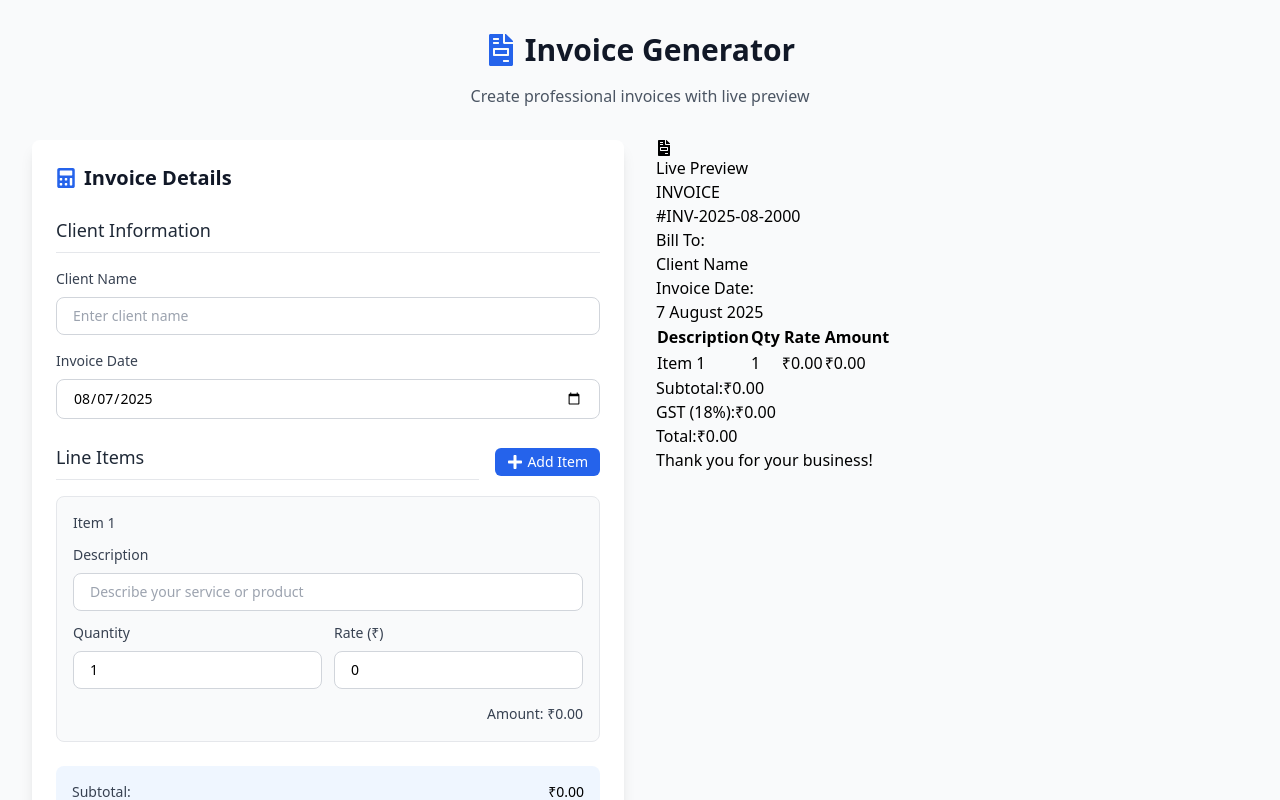
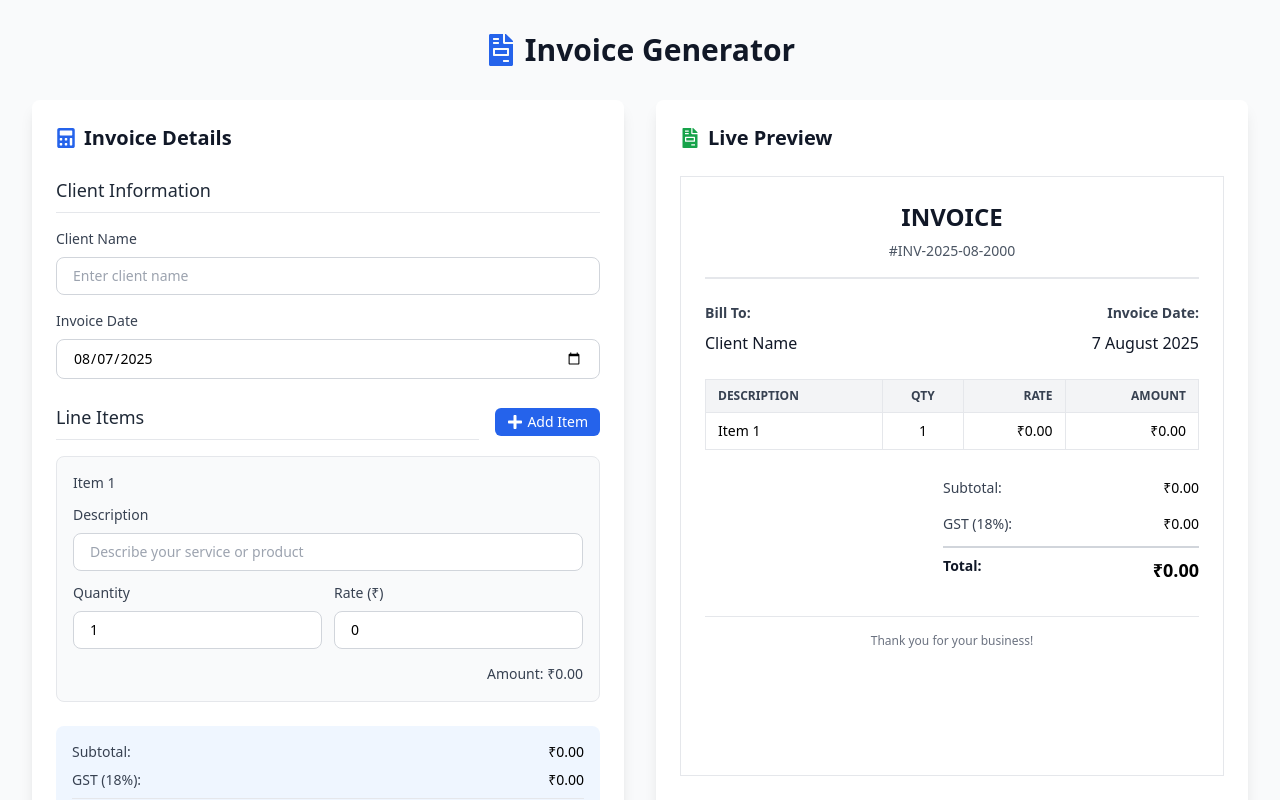
Before and after one commit to Jatin200521/Mini-Invoice-Generator-UI, a React (Create React App) app: page / in a window 1280 px wide. Shown: the top 800 px of the page. Built offline with nearby package versions, Linux system fonts and the light colour scheme.

Commit message:
Almost completed by adding CSS to Invoicepreview

```diff
--- a/src/App.js
+++ b/src/App.js
@@ -132,9 +132,6 @@ const App = () => {
               Invoice Generator
             </h1>
           </div>
-          <p className="text-gray-600">
-            Create professional invoices with live preview
-          </p>
         </div>
 
         <div className="grid grid-cols-1 lg:grid-cols-2 gap-8">
--- a/src/CSS/InvoicePreview.css
+++ b/src/CSS/InvoicePreview.css
@@ -0,0 +1,129 @@
+.invoice-preview-container {
+  @apply bg-white rounded-lg shadow-lg p-6 sticky top-8;
+}
+
+.preview-header {
+  @apply flex items-center mb-6;
+}
+
+.preview-icon {
+  @apply h-5 w-5 text-green-600 mr-2;
+}
+
+.preview-title {
+  @apply text-xl font-semibold text-gray-900;
+}
+
+.invoice-box {
+  @apply border border-gray-200 p-6 bg-white;
+  min-height: 600px;
+}
+
+.invoice-title-section {
+  @apply text-center border-b-2 border-gray-200 pb-4 mb-6;
+}
+
+.invoice-title-text {
+  @apply text-2xl font-bold text-gray-900 mb-2;
+}
+
+.invoice-number {
+  @apply text-sm text-gray-600;
+}
+
+.invoice-details {
+  @apply grid grid-cols-2 gap-4 mb-6;
+}
+
+.bill-to-title,
+.invoice-date-title {
+  @apply text-sm font-semibold text-gray-700 mb-2;
+}
+
+.bill-to-name {
+  @apply text-gray-900 font-medium;
+}
+
+.invoice-date-text {
+  @apply text-gray-900;
+}
+
+.table-container {
+  @apply mb-6 overflow-x-auto;
+}
+
+.invoice-table {
+  @apply w-full border-collapse border border-gray-200;
+}
+
+.table-head {
+  @apply bg-gray-100;
+}
+
+.table-th {
+  @apply border border-gray-200 px-3 py-2 text-xs font-semibold text-gray-700 uppercase;
+}
+
+.th-left {
+  @apply text-left;
+}
+
+.th-center {
+  @apply text-center;
+}
+
+.th-right {
+  @apply text-right;
+}
+
+.table-td {
+  @apply border border-gray-200 px-3 py-2 text-sm;
+}
+
+.td-center {
+  @apply text-center;
+}
+
+.td-right {
+  @apply text-right;
+}
+
+.amount-bold {
+  @apply font-medium;
+}
+
+.totals-container {
+  @apply ml-auto w-64;
+}
+
+.totals-list {
+  @apply space-y-2 text-sm;
+}
+
+.total-line {
+  @apply flex justify-between py-1;
+}
+
+.total-border {
+  @apply border-t-2 border-gray-300 pt-2;
+}
+
+.total-final {
+  @apply flex justify-between;
+}
+
+.total-final-text {
+  @apply font-bold text-gray-900;
+}
+
+.total-final-amount {
+  @apply font-bold text-lg;
+}
+
+.footer {
+  @apply mt-8 pt-4 border-t border-gray-200 text-center;
+}
+
+.footer-text {
+  @apply text-xs text-gray-500;
+}
--- a/src/components/Invoicepreview.js
+++ b/src/components/Invoicepreview.js
@@ -1,21 +1,20 @@
 import React from "react";
 import { FaFileInvoice } from "react-icons/fa";
+import "../CSS/InvoicePreview.css";
 
 const InvoicePreview = ({ invoiceData, calculations }) => {
-  const formatCurrency = (amount) => {
-    return new Intl.NumberFormat("en-IN", {
+  const formatCurrency = (amount) =>
+    new Intl.NumberFormat("en-IN", {
       style: "currency",
       currency: "INR",
     }).format(amount);
-  };
 
-  const formatDate = (dateString) => {
-    return new Date(dateString).toLocaleDateString("en-IN", {
+  const formatDate = (dateString) =>
+    new Date(dateString).toLocaleDateString("en-IN", {
       year: "numeric",
       month: "long",
       day: "numeric",
     });
-  };
 
   const generateInvoiceNumber = () => {
     const date = new Date();
@@ -26,26 +25,28 @@ const InvoicePreview = ({ invoiceData, calculations }) => {
   };
 
   return (
-    <div>
-      <div>
-        <FaFileInvoice />
-        <h2>Live Preview</h2>
+    <div className="invoice-preview-container">
+      <div className="preview-header">
+        <FaFileInvoice className="preview-icon" />
+        <h2 className="preview-title">Live Preview</h2>
       </div>
 
-      <div style={{ minHeight: "600px" }}>
-        <div>
-          <h1>INVOICE</h1>
-          <p>#{generateInvoiceNumber()}</p>
+      <div className="invoice-box">
+        <div className="invoice-title-section">
+          <h1 className="invoice-title-text">INVOICE</h1>
+          <p className="invoice-number">#{generateInvoiceNumber()}</p>
         </div>
 
-        <div>
+        <div className="invoice-details">
           <div>
-            <h3>Bill To:</h3>
-            <p>{invoiceData.clientName || "Client Name"}</p>
+            <h3 className="bill-to-title">Bill To:</h3>
+            <p className="bill-to-name">
+              {invoiceData.clientName || "Client Name"}
+            </p>
           </div>
-          <div>
-            <h3>Invoice Date:</h3>
-            <p>
+          <div className="text-right">
+            <h3 className="invoice-date-title">Invoice Date:</h3>
+            <p className="invoice-date-text">
               {invoiceData.invoiceDate
                 ? formatDate(invoiceData.invoiceDate)
                 : formatDate(new Date())}
@@ -53,23 +54,27 @@ const InvoicePreview = ({ invoiceData, calculations }) => {
           </div>
         </div>
 
-        <div>
-          <table>
+        <div className="table-container">
+          <table className="invoice-table">
             <thead>
-              <tr>
-                <th>Description</th>
-                <th>Qty</th>
-                <th>Rate</th>
-                <th>Amount</th>
+              <tr className="table-head">
+                <th className="table-th th-left">Description</th>
+                <th className="table-th th-center">Qty</th>
+                <th className="table-th th-right">Rate</th>
+                <th className="table-th th-right">Amount</th>
               </tr>
             </thead>
             <tbody>
               {invoiceData.lineItems.map((item, index) => (
                 <tr key={item.id}>
-                  <td>{item.description || `Item ${index + 1}`}</td>
-                  <td>{item.quantity}</td>
-                  <td>{formatCurrency(item.rate)}</td>
-                  <td>
+                  <td className="table-td">
+                    {item.description || `Item ${index + 1}`}
+                  </td>
+                  <td className="table-td td-center">{item.quantity}</td>
+                  <td className="table-td td-right">
+                    {formatCurrency(item.rate)}
+                  </td>
+                  <td className="table-td td-right amount-bold">
                     {formatCurrency((item.quantity || 0) * (item.rate || 0))}
                   </td>
                 </tr>
@@ -78,25 +83,33 @@ const InvoicePreview = ({ invoiceData, calculations }) => {
           </table>
         </div>
 
-        <div>
-          <div>
-            <div>
-              <span>Subtotal:</span>
-              <span>{formatCurrency(calculations.subtotal)}</span>
+        <div className="totals-container">
+          <div className="totals-list">
+            <div className="total-line">
+              <span className="text-gray-700">Subtotal:</span>
+              <span className="font-medium">
+                {formatCurrency(calculations.subtotal)}
+              </span>
             </div>
-            <div>
-              <span>GST (18%):</span>
-              <span>{formatCurrency(calculations.gst)}</span>
+            <div className="total-line">
+              <span className="text-gray-700">GST (18%):</span>
+              <span className="font-medium">
+                {formatCurrency(calculations.gst)}
+              </span>
             </div>
-            <div>
-              <span>Total:</span>
-              <span>{formatCurrency(calculations.total)}</span>
+            <div className="total-border">
+              <div className="total-final">
+                <span className="total-final-text">Total:</span>
+                <span className="total-final-amount">
+                  {formatCurrency(calculations.total)}
+                </span>
+              </div>
             </div>
           </div>
         </div>
 
-        <div>
-          <p>Thank you for your business!</p>
+        <div className="footer">
+          <p className="footer-text">Thank you for your business!</p>
         </div>
       </div>
     </div>
```
